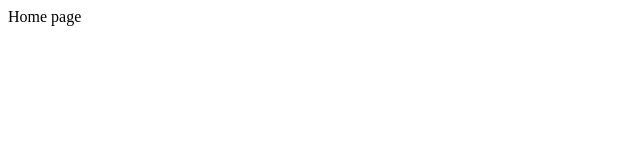
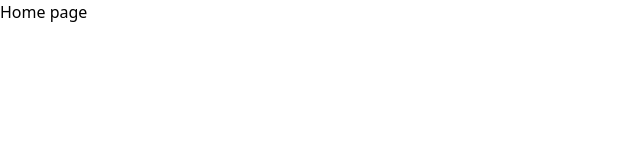
Before and after one commit to notej-k/ReactApp, a React app: page / in a window 1280 px wide. Shown: the top 160 px of the page, without its empty margins (0-640 px from the left). Built offline with nearby package versions, Linux system fonts and the light colour scheme.

Commit message:
chore: setup tailwind css

```diff
--- /dev/null
+++ b/postcss.config.js
@@ -0,0 +1,6 @@
+module.exports = {
+    plugins: {
+      tailwindcss: {},
+      autoprefixer: {},
+    },
+  }
--- a/src/App.tsx
+++ b/src/App.tsx
@@ -1,6 +1,7 @@
 import React from "react";
 import { BrowserRouter } from "react-router-dom";
 import AppRoutes from "./Routes";
+import './index.css';
 
 const App: React.FC = () => {
   return (
--- /dev/null
+++ b/src/index.css
@@ -0,0 +1,3 @@
+@tailwind base;
+@tailwind components;
+@tailwind utilities;
--- /dev/null
+++ b/tailwind.config.js
@@ -0,0 +1,7 @@
+module.exports = {
+    content: ["./src/**/*.{js,jsx,ts,tsx}"],
+    theme: {
+      extend: {},
+    },
+    plugins: [],
+  };
--- a/webpack.config.js
+++ b/webpack.config.js
@@ -19,7 +19,7 @@ module.exports = {
             },
             {
                 test: /\.css$/,
-                use: ['style-loader', 'css-loader'],
+                use: ['style-loader', 'css-loader', 'postcss-loader'],
             },
         ],
     },
```
Also changed, not shown: package.json (+6 -1 lines), 1 other file (tests, documents, lock files or other folders).
